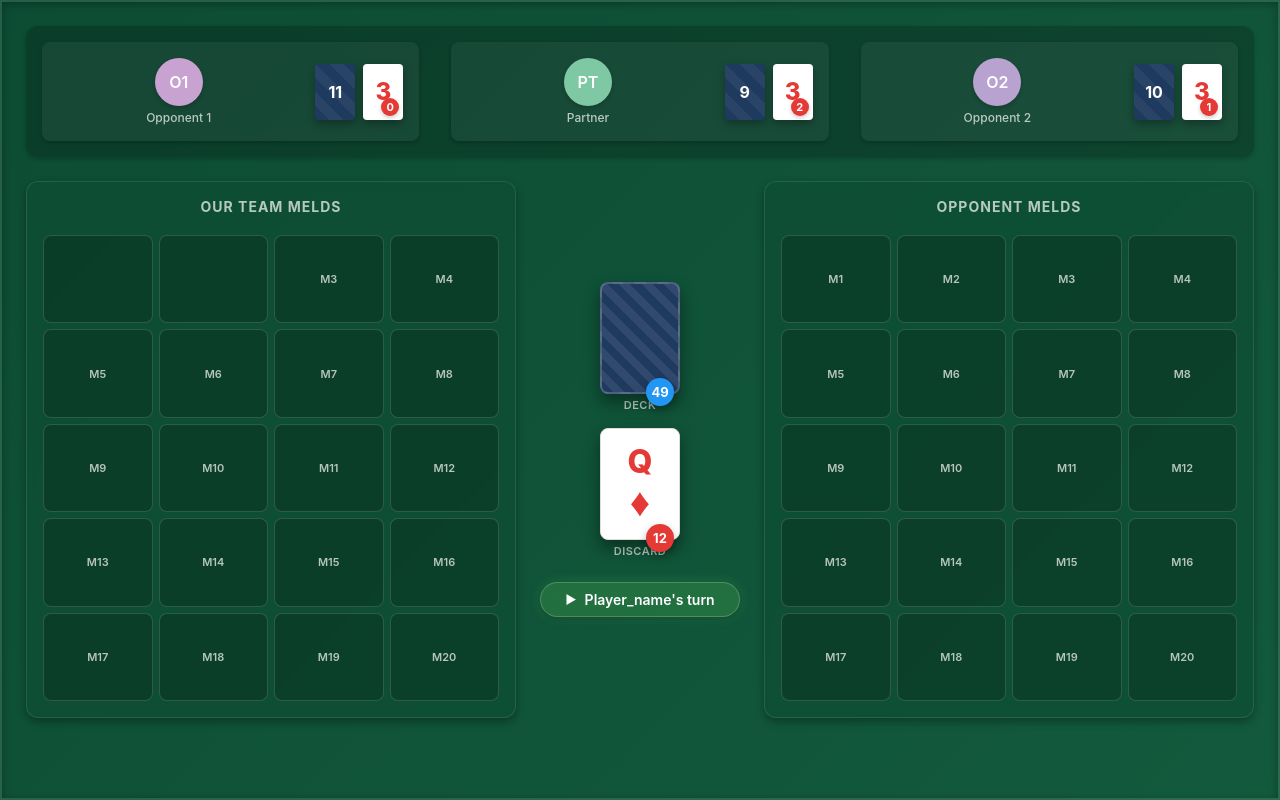
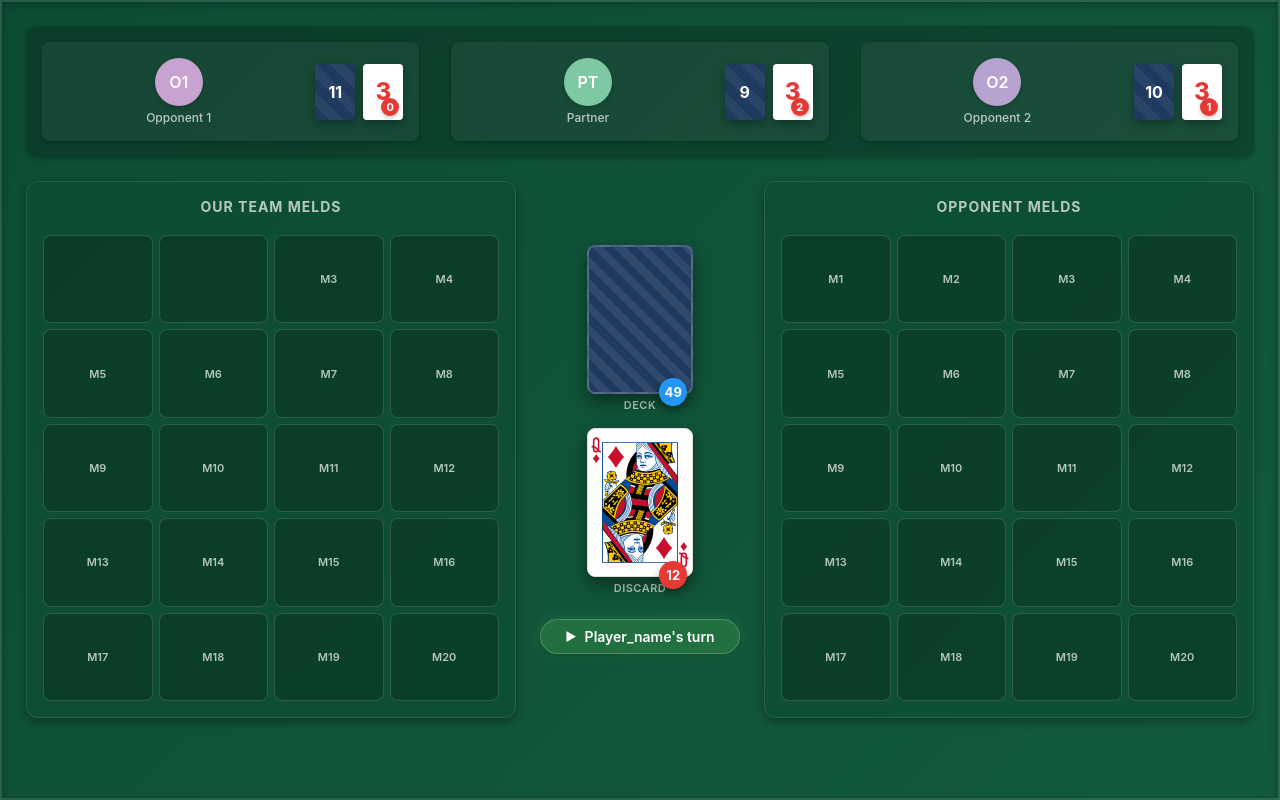
Before and after one commit to MihailAndreev/Canastify, a website built with Vite: page pages/game/game.html in a window 1280 px wide. Built offline with nearby package versions, Linux system fonts and the light colour scheme.

Commit message:
feat: implement SVG card view for discard pile and changed pile/deck dimentions

```diff
--- a/pages/game/game.css
+++ b/pages/game/game.css
@@ -374,8 +374,8 @@ playing-card[rank="joker"][suit="diamonds"]::after {
 
 .deck-card,
 .discard-card {
-  width: 80px;
-  height: 112px;
+  width: 106.48px;
+  height: 149.072px;
   border-radius: var(--radius-md);
   box-shadow: var(--shadow-lg);
   display: flex;
@@ -401,6 +401,12 @@ playing-card[rank="joker"][suit="diamonds"]::after {
   background: var(--color-card-white);
   color: var(--color-red-suit);
   border: 1px solid #ddd;
+}
+
+.card-svg {
+  width: 100%;
+  height: 100%;
+  object-fit: contain;
 }
 
 .card-rank {
--- a/pages/game/game.html
+++ b/pages/game/game.html
@@ -111,8 +111,7 @@
           </div>
           <div class="discard">
             <div class="discard-card">
-              <span class="card-rank">Q</span>
-              <span class="card-suit red">♦</span>
+              <img src="../../assets/cards/vector_cards/FACES (PRINTABLE)/STANDARD (PRINTABLE)/Single Cards (One Per FIle)/DIAMOND-12-QUEEN.svg" alt="Queen of Diamonds" class="card-svg">
             </div>
             <div class="discard-badge">12</div>
             <div class="discard-label">DISCARD</div>
```
